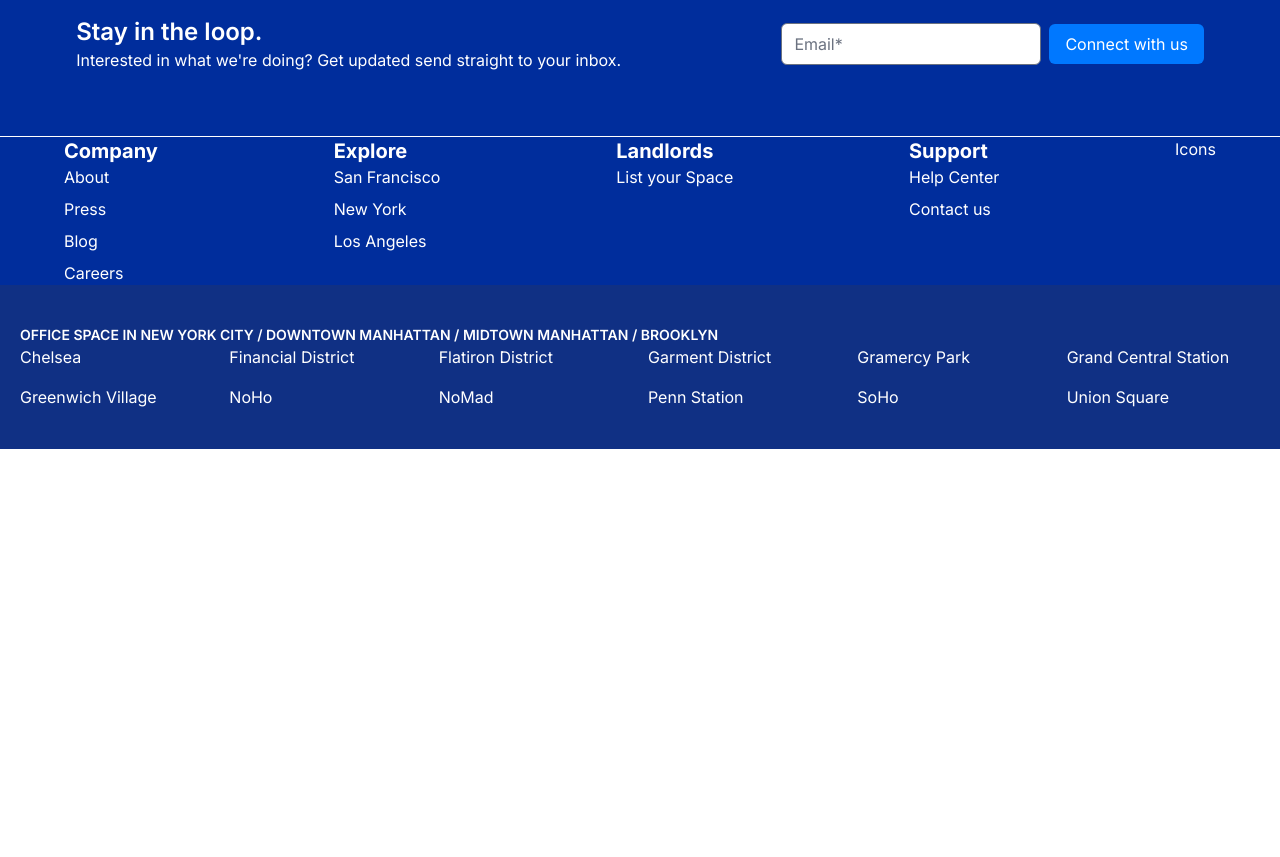
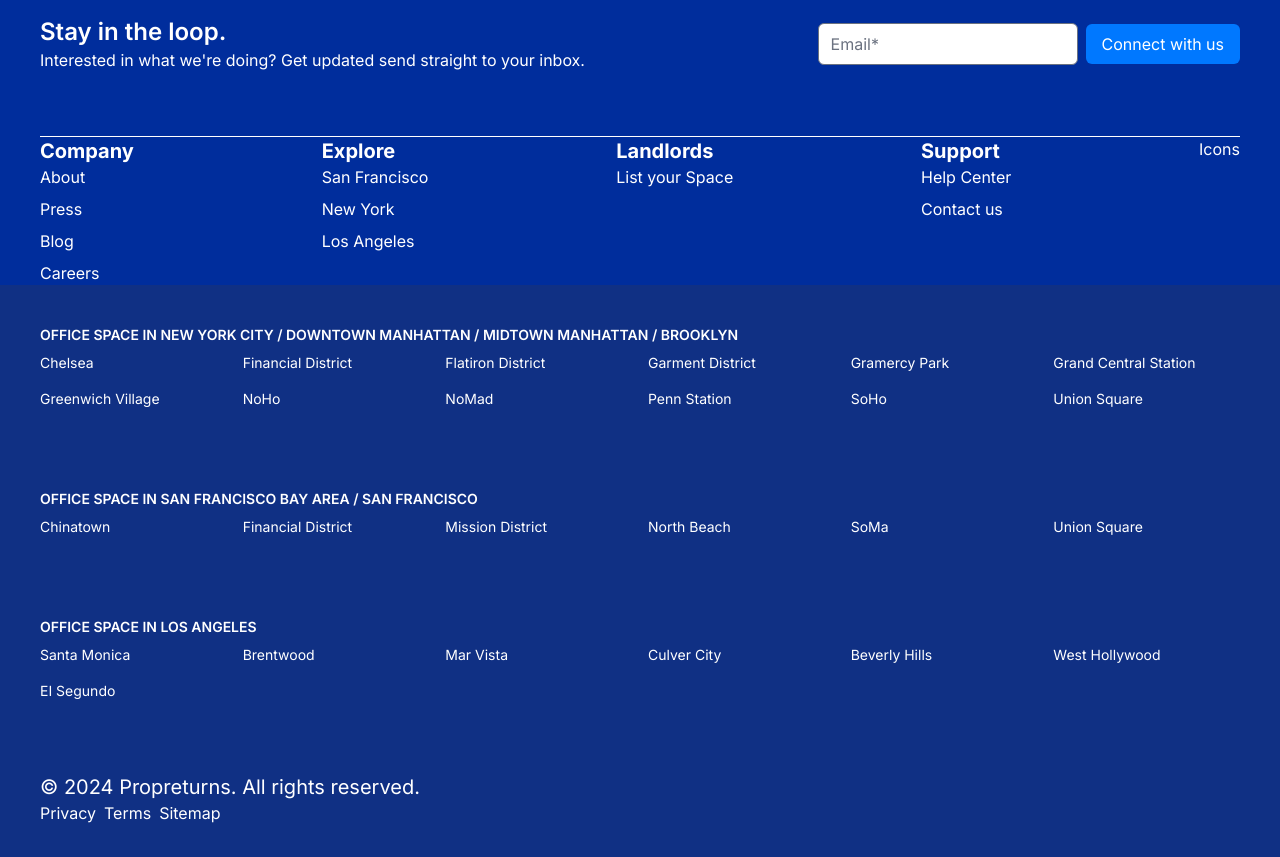
Before and after one commit to Al-Farhan/propreturns, a Next.js app: page / in a window 1280 px wide. Shown: the part 980-1837 px from the top of the page. Before the commit the page ends 1429 px from the top, so only its background shows below. Built offline with nearby package versions, Linux system fonts and the light colour scheme; no server answers.

Commit message:
Update footer

```diff
--- a/src/components/Footer.js
+++ b/src/components/Footer.js
@@ -4,8 +4,8 @@
 const Footer = () => {
   return (
     <footer className="flex flex-col text-white">
-      <div className="flex flex-col justify-between bg-[#002D9C]">
-        <div className="flex items-center justify-around border-b border-white">
+      <div className="flex flex-col bg-[#002D9C] px-10">
+        <div className="flex items-center justify-between border-b border-white">
           <div className="py-16">
             <h1 className="text-2xl font-semibold">Stay in the loop.</h1>
             <p className="text-md">
@@ -26,7 +26,7 @@
             </button>
           </div>
         </div>
-        <div className="flex justify-between px-16">
+        <div className="flex justify-between">
           <div>
             <h2 className="text-xl font-bold">Company</h2>
             <ul className="space-y-2">
@@ -62,14 +62,14 @@
           </div>
         </div>
       </div>
-      <div className="bg-[#103084] px-5 py-10">
+      <div className="bg-[#103084] px-10 py-10">
         <p className="text-sm font-semibold">
           <Link href={"#"}>OFFICE SPACE IN NEW YORK CITY</Link> {" / "}
           <Link href={"#"}>DOWNTOWN MANHATTAN</Link> {" / "}
           <Link href={"#"}>MIDTOWN MANHATTAN</Link> {" / "}
           <Link href={"#"}>BROOKLYN</Link>
         </p>
-        <div className="grid grid-cols-6 gap-4">
+        <div className="grid grid-cols-6 gap-4 text-sm mt-2">
           <p className="">Chelsea</p>
           <p className="">Financial District</p>
           <p className="">Flatiron District</p>
@@ -84,7 +84,42 @@
           <p className="">Union Square</p>
         </div>
       </div>
-      <div className="bg-[#103084]"></div>
+      <div className="bg-[#103084] px-10 py-10">
+        <p className="text-sm font-semibold">
+          <Link href={"#"}>OFFICE SPACE IN SAN FRANCISCO BAY AREA</Link> {" / "}
+          <Link href={"#"}>SAN FRANCISCO</Link>
+        </p>
+        <div className="grid grid-cols-6 gap-4 text-sm mt-2">
+          <p className="">Chinatown</p>
+          <p className="">Financial District</p>
+          <p className="">Mission District</p>
+          <p className="">North Beach</p>
+          <p className="">SoMa</p>
+          <p className="">Union Square</p>
+        </div>
+      </div>
+      <div className="bg-[#103084] px-10 py-10">
+        <p className="text-sm font-semibold">
+          <Link href={"#"}>OFFICE SPACE IN LOS ANGELES</Link>
+        </p>
+        <div className="grid grid-cols-6 gap-4 text-sm mt-2">
+          <p className="">Santa Monica</p>
+          <p className="">Brentwood</p>
+          <p className="">Mar Vista</p>
+          <p className="">Culver City</p>
+          <p className="">Beverly Hills</p>
+          <p className="">West Hollywood</p>
+          <p className="">EI Segundo</p>
+        </div>
+      </div>
+      <div className="bg-[#103084] px-10 py-8">
+        <h2 className="text-xl">&copy; 2024 Propreturns. All rights reserved.</h2>
+        <ul className="flex gap-2">
+          <li>Privacy</li>
+          <li>Terms</li>
+          <li>Sitemap</li>
+        </ul>
+      </div>
     </footer>
   );
 };
```
